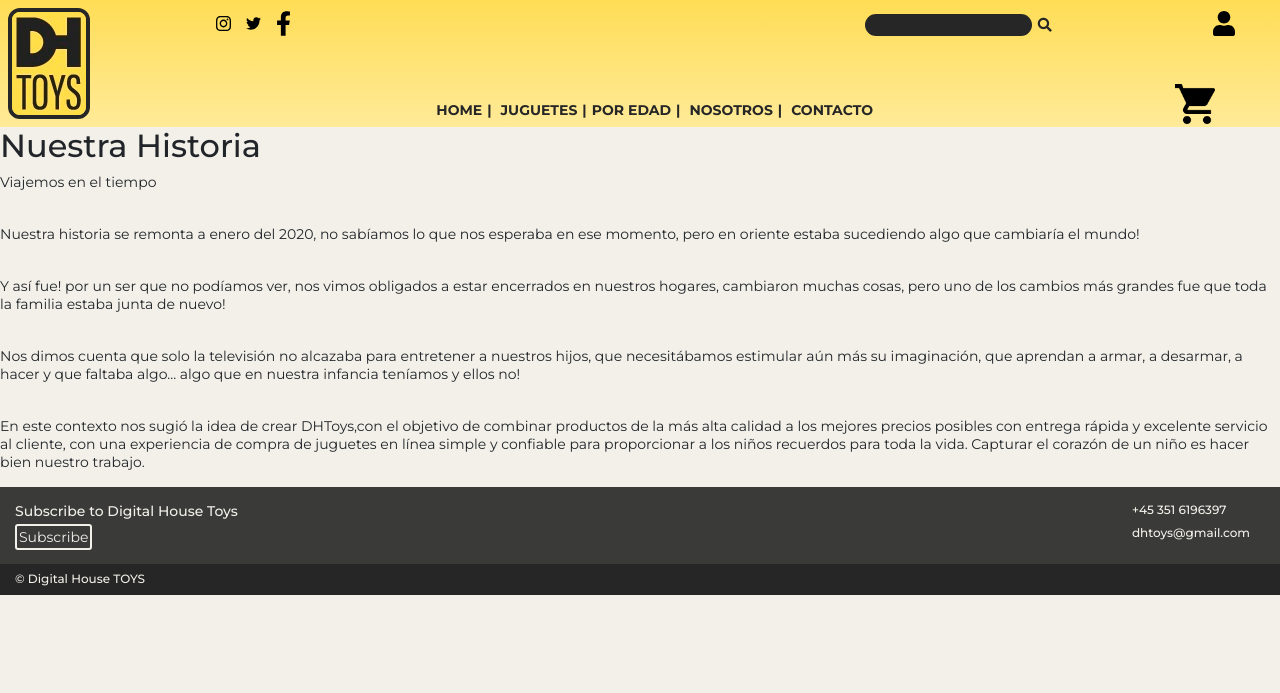
After one commit to 0220CBFSNCN01ARCO/grupo_7_DH-Toys, a Node server app: page /aboutUs in a window 1280 px wide. The commit adds this page. Shown: the top 693 px of the page. Run offline with Node 20, Linux system fonts and the light colour scheme; some libraries are stand-ins or nearby versions.

Commit message:
Se sube vista de nosotros

```diff
--- a/site/controllers/indexController.js
+++ b/site/controllers/indexController.js
@@ -90,7 +90,10 @@ const indexController = {
           user: req.session.userLogueado
         });
       });
-  }
+  }, aboutUs: (req, res) => {
+    res.render('aboutUs', { title: 'aboutUs',
+                          user: req.session.userLogueado});
+  },
 }
 
 module.exports = indexController;
--- a/site/routes/index.js
+++ b/site/routes/index.js
@@ -9,6 +9,7 @@ router.post('/search',userNotLogged, indexController.search)
 router.get('/0-a-3', userNotLogged, indexController.byAgeLessThanThree)
 router.get('/3-a-7', userNotLogged, indexController.byAgeBetweenthreeAndSeven)
 router.get('/7-en-adelante', userNotLogged, indexController.byAgeSevenOnwards)
+router.get('/aboutUs', indexController.aboutUs)
 
 
 module.exports = router;
--- /dev/null
+++ b/site/views/aboutUs.ejs
@@ -0,0 +1,14 @@
+<!DOCTYPE html>
+<html>
+
+<%- include('partials/head')%>
+<body>
+  <div id="app">
+    <%- include('partials/header')%>
+    <%- include('partials/history')%>
+    <%- include('partials/footer')%>
+  </div>
+  <%- include('partials/scripts')%>
+</body>
+
+</html>
--- a/site/views/partials/header.ejs
+++ b/site/views/partials/header.ejs
@@ -60,7 +60,7 @@
                                 <a class="dropdown-item" href="/7-en-adelante">DE 8 AÑOS EN ADELANTE</a>
                             </div>
                         </a>
-                        <a class="menu-selection-options_anchor" href="">Nosotros</a>
+                        <a class="menu-selection-options_anchor" href="/aboutUs">Nosotros</a>
                         <a class="menu-selection-options_anchor" href="">Contacto</a>
                     </div>
                     <div class="d-none menu-selection-cart col-2">
--- /dev/null
+++ b/site/views/partials/history.ejs
@@ -0,0 +1,6 @@
+<h2>Nuestra Historia</h2>
+<p>Viajemos en el tiempo</p><br>
+<p>Nuestra historia se remonta a enero del 2020, no sabíamos lo que nos esperaba en ese momento, pero en oriente estaba sucediendo algo que cambiaría el mundo! </p><br>
+<p>Y así fue! por un ser que no podíamos ver, nos vimos obligados a estar encerrados en nuestros hogares, cambiaron muchas cosas, pero uno de los cambios más grandes fue que toda la familia estaba junta de nuevo!</p><br>
+<p>Nos dimos cuenta que solo la televisión no alcazaba para entretener a nuestros hijos, que necesitábamos estimular aún más su imaginación, que aprendan a armar, a desarmar, a hacer y que faltaba algo... algo que en nuestra infancia teníamos y ellos no!</p><br>
+<p>En este contexto nos sugió la idea de crear DHToys,con el objetivo de combinar productos de la más alta calidad a los mejores precios posibles con entrega rápida y excelente servicio al cliente, con una experiencia de compra de juguetes en línea simple y confiable para proporcionar a los niños recuerdos para toda la vida. Capturar el corazón de un niño es hacer bien nuestro trabajo.</p>
```
Also changed, not shown: site/public/images/users/Capture (9).png (added).
